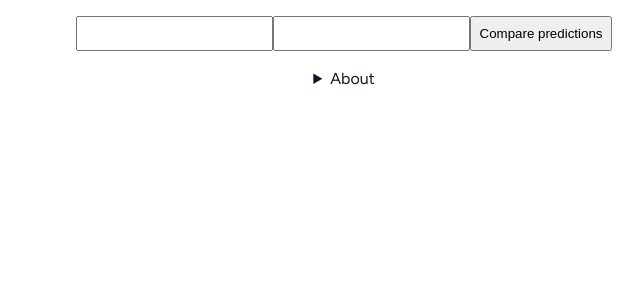
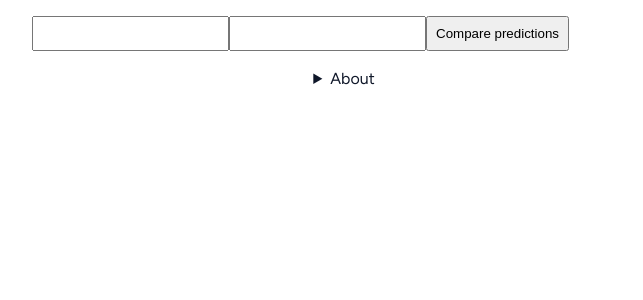
Before and after one commit to ForrestWeiswolf/manifold-compare-predictions, a Preact app: page / in a window 1280 px wide. Shown: the top 300 px of the page, without its empty margins (296-939 px from the left). Built offline with nearby package versions, Linux system fonts and the light colour scheme.

Commit message:
Give the username input container a min-width

```diff
--- a/src/style.css
+++ b/src/style.css
@@ -30,6 +30,7 @@ body {
 
 .username-input-container {
 	display: flex;
+	min-width: 50%;
 }
 
 .username-input-container input {
```
